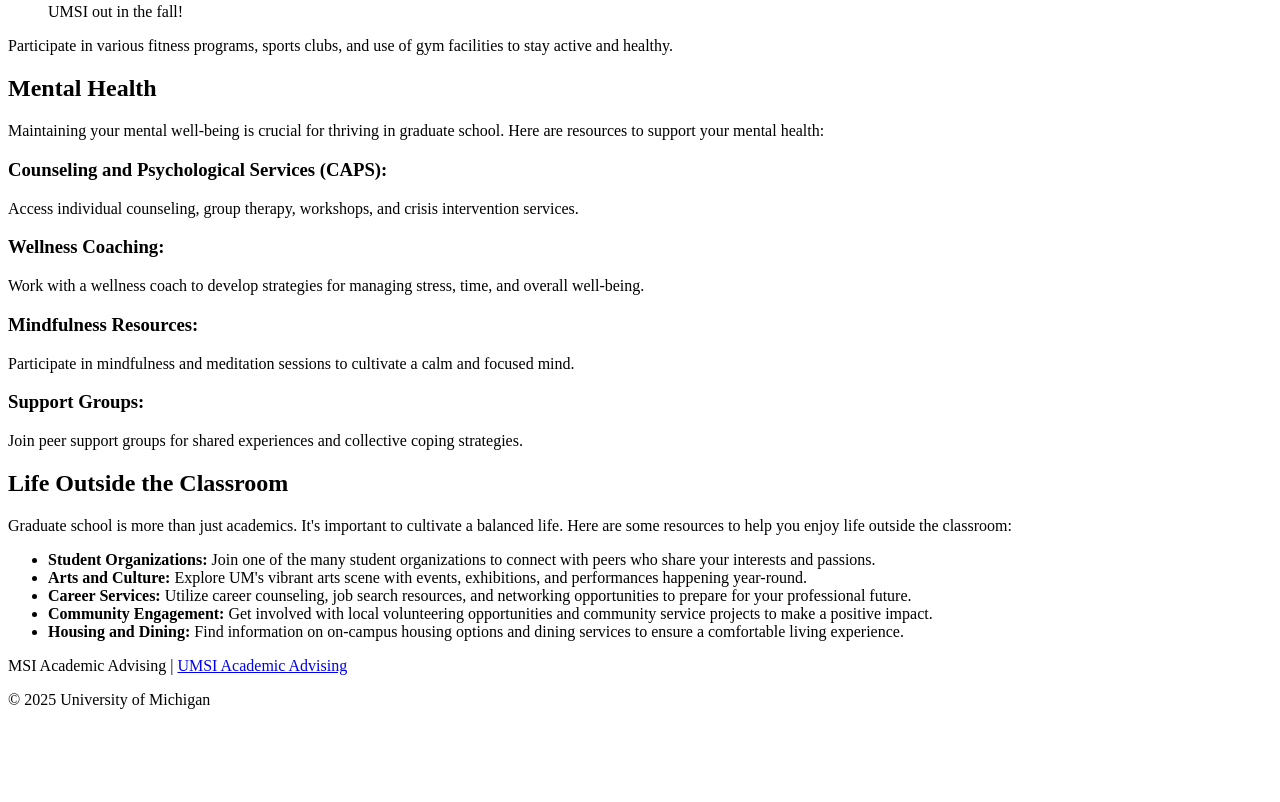
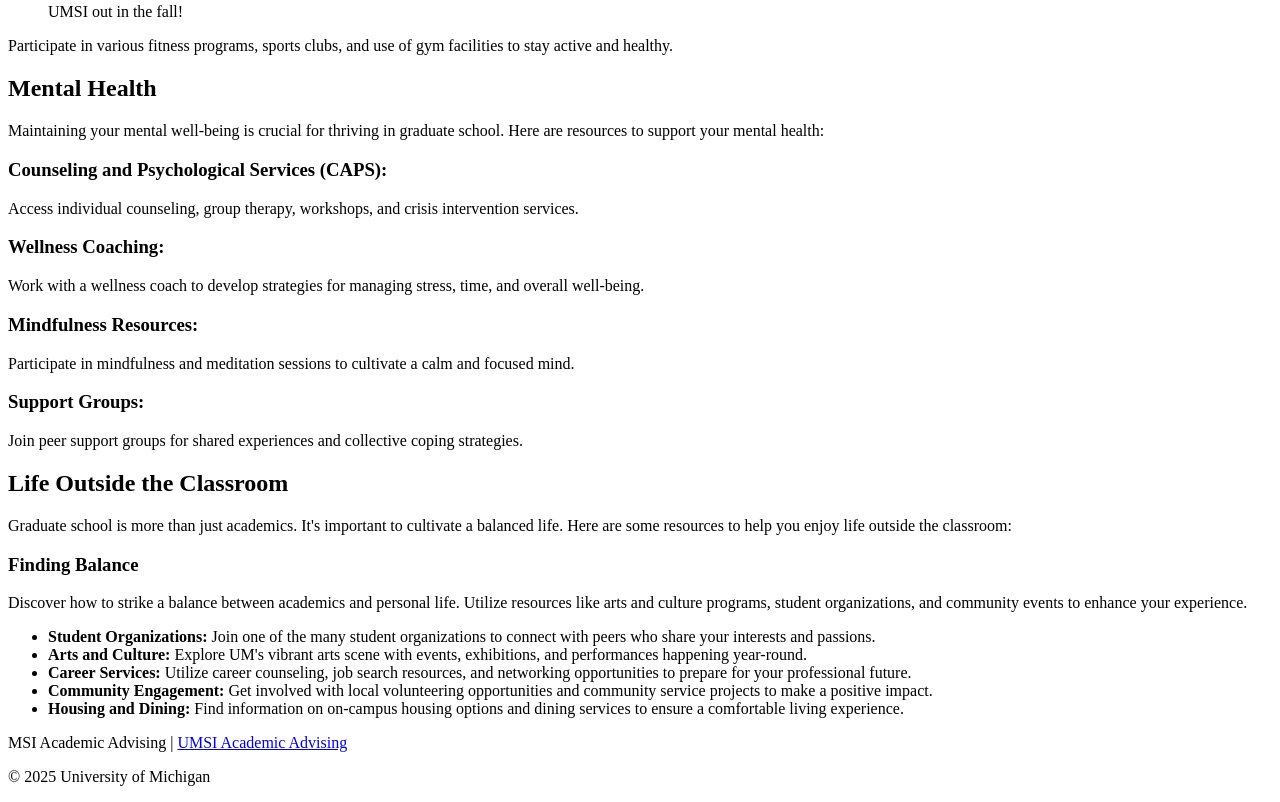
Before and after one commit to StevenKoya/client_project_html_w25, a plain HTML site: page index.html in a window 1280 px wide. Shown: the part 2656-3458 px from the top of the page. Before the commit the page ends 3381 px from the top, so only its background shows below. Drawn offline with Linux system fonts and the light colour scheme.

Commit message:
Add files via upload

```diff
--- a/index.html
+++ b/index.html
@@ -84,7 +84,8 @@
             <h2>Life Outside the Classroom</h2>
             <p>Graduate school is more than just academics. It's important to cultivate a balanced life. Here are some resources to help you enjoy life outside the classroom:</p>
             <article>
-
+                <h3>Finding Balance</h3>
+                <p>Discover how to strike a balance between academics and personal life. Utilize resources like arts and culture programs, student organizations, and community events to enhance your experience.</p>
             </article>
             <ul>
                 <li><strong>Student Organizations:</strong> Join one of the many student organizations to connect with peers who share your interests and passions.</li>
```
